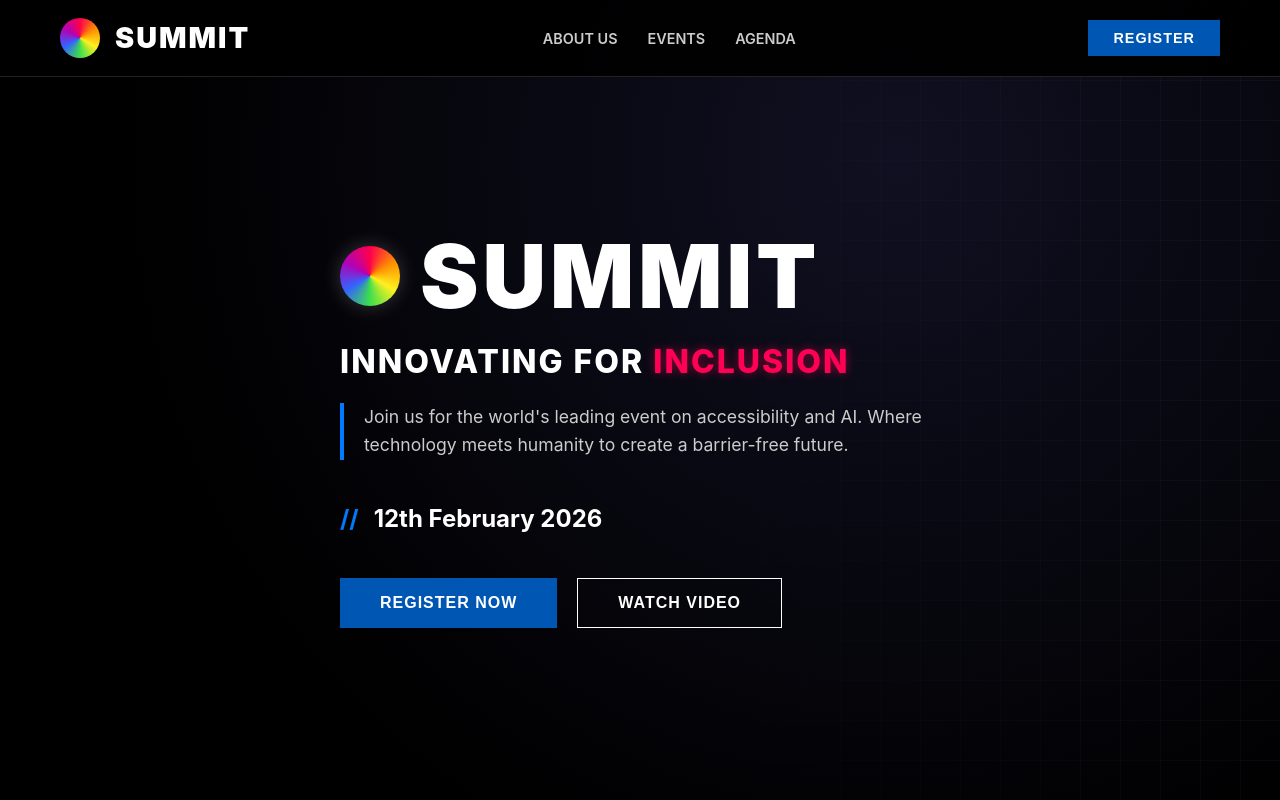
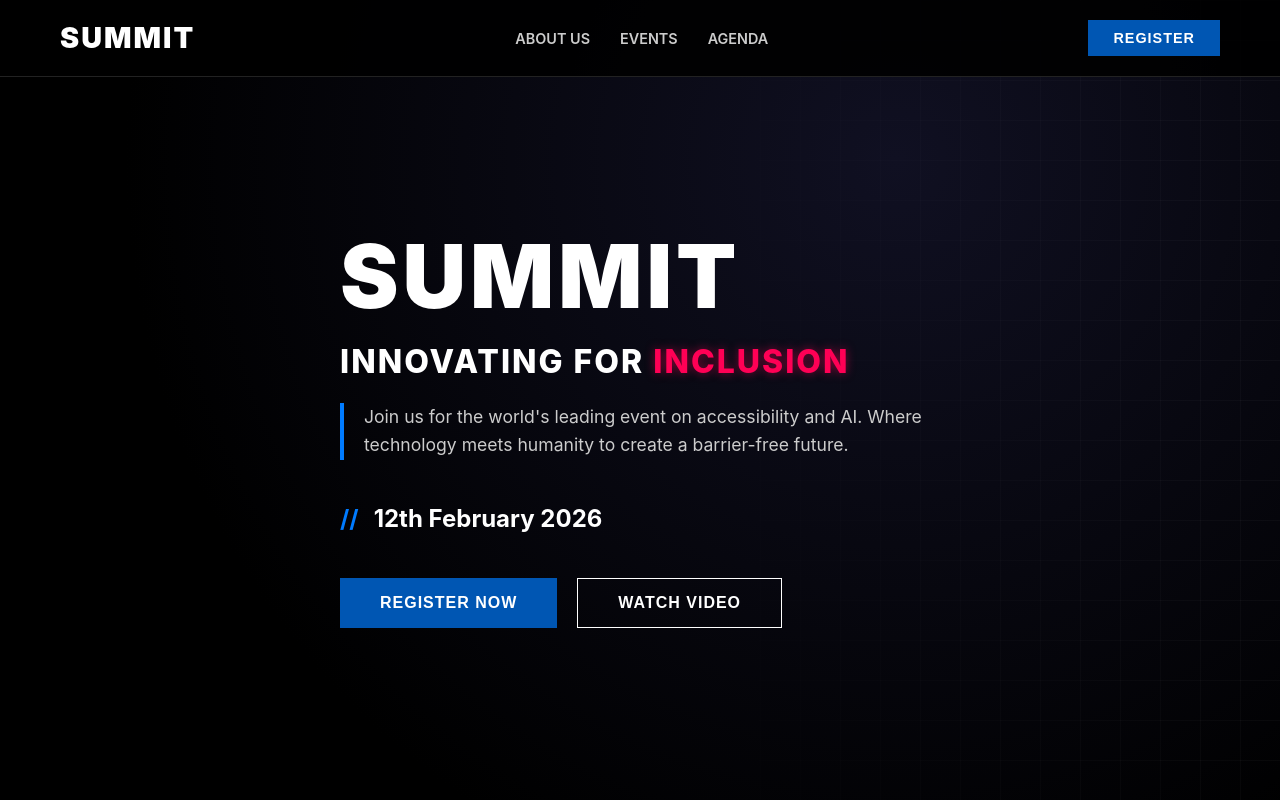
Before and after one commit to korannekhyati999-a11y/aiihesummit2026, a React (Vite) app: page / in a window 1280 px wide. Shown: the top 800 px of the page. Built offline with nearby package versions, Linux system fonts and the light colour scheme.

Commit message:
Removed colored circle logo near SUMMIT text

```diff
--- a/src/components/Header.jsx
+++ b/src/components/Header.jsx
@@ -20,12 +20,7 @@ const Header = () => {
                 {/* Logo Area */}
                 <div style={{ display: 'flex', alignItems: 'center', gap: '15px' }}>
                     {/* Swirl Icon */}
-                    <div style={{
-                        width: '40px',
-                        height: '40px',
-                        borderRadius: '50%',
-                        background: 'conic-gradient(from 0deg, #fd004c, #fe9000, #fff020, #3edf4b, #3363ff, #b102b7, #fd004c)',
-                    }}></div>
+
                     <span style={{ fontSize: '1.8rem', fontWeight: '900', letterSpacing: '2px', color: '#fff' }}>SUMMIT</span>
                 </div>
 
--- a/src/components/Hero.jsx
+++ b/src/components/Hero.jsx
@@ -17,13 +17,7 @@ const Hero = () => {
                 <div style={{ textAlign: 'left', maxWidth: '800px' }}>
                     {/* Logo Row */}
                     <div style={{ display: 'flex', alignItems: 'center', gap: '20px', marginBottom: '1rem' }}>
-                        <div style={{
-                            width: '60px',
-                            height: '60px',
-                            borderRadius: '50%',
-                            background: 'conic-gradient(from 0deg, #fd004c, #fe9000, #fff020, #3edf4b, #3363ff, #b102b7, #fd004c)',
-                            boxShadow: '0 0 20px rgba(255, 255, 255, 0.2)'
-                        }}></div>
+
                         <h1 style={{
                             fontSize: '5.5rem',
                             fontWeight: '900',
```
